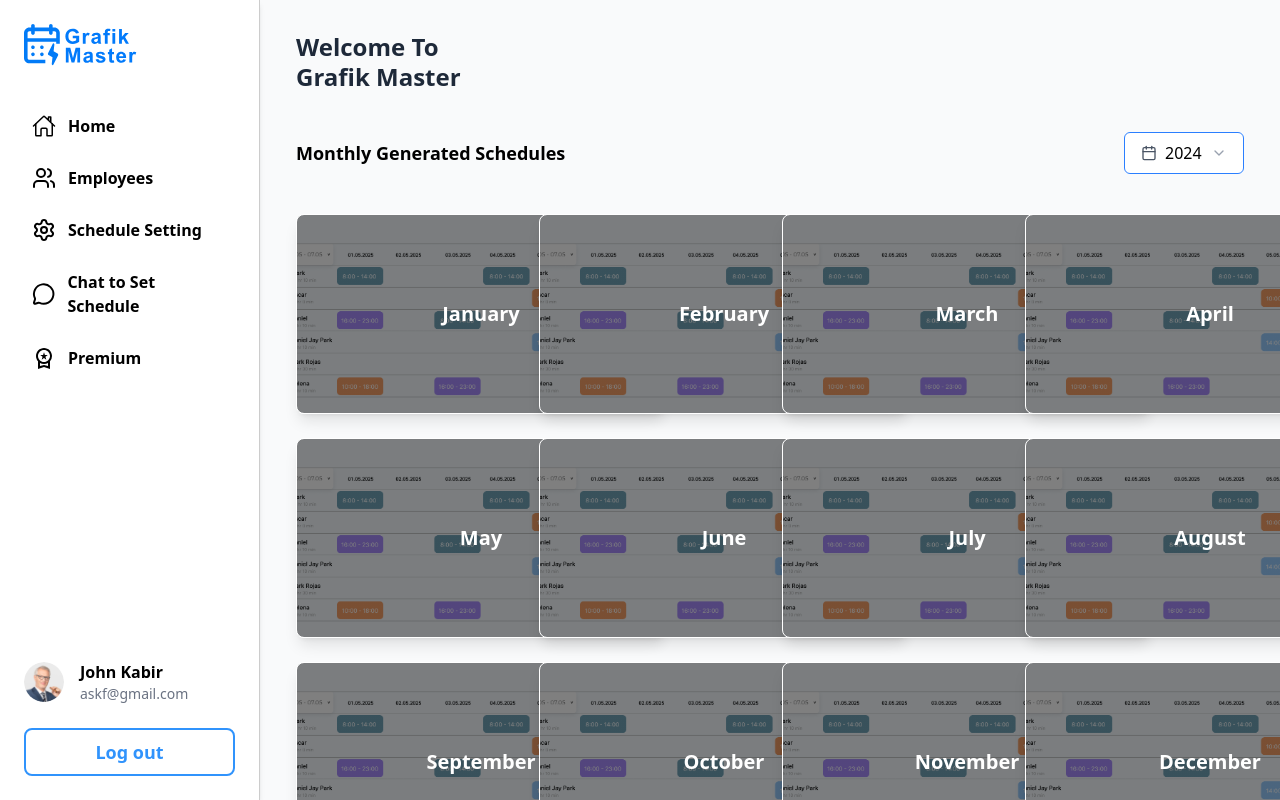
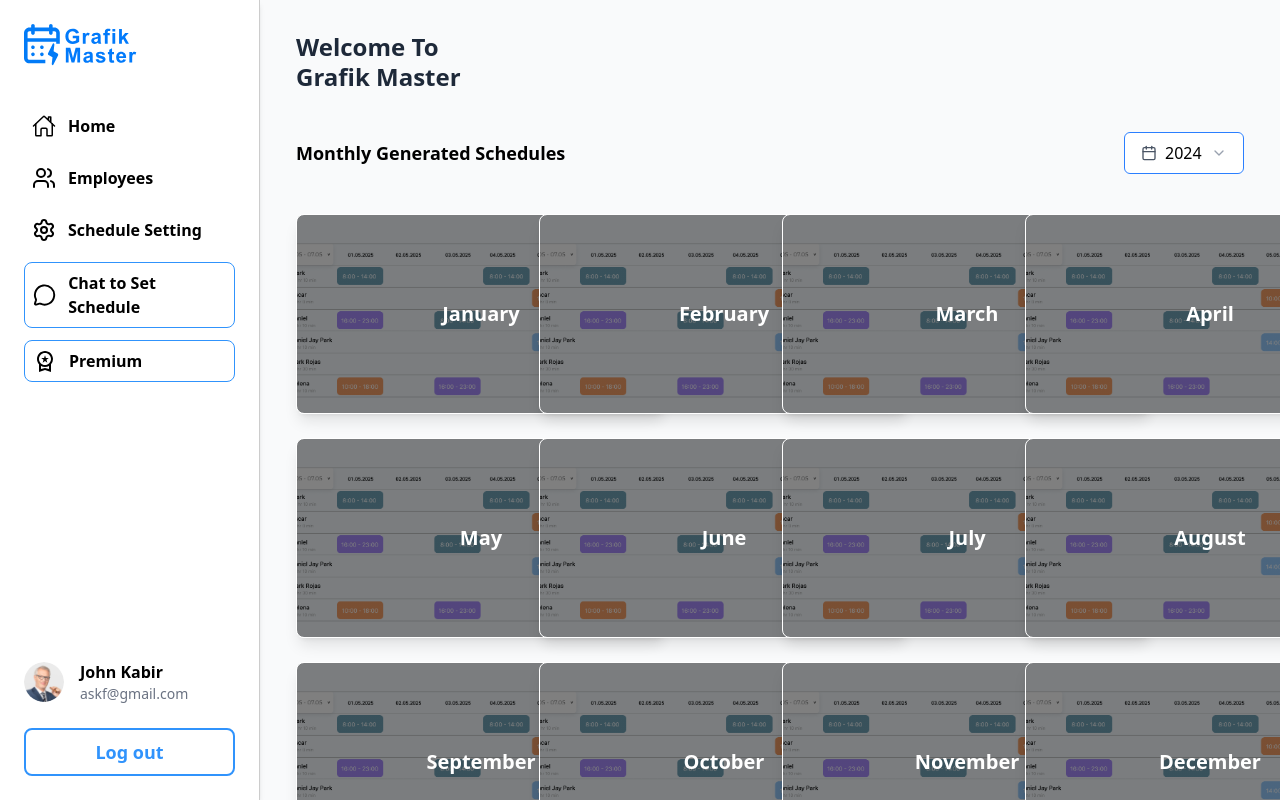
Before and after one commit to Cyber-Programer/STworz_Konto_Schedule, a React (Vite) app: page /dashboard in a window 1280 px wide. Built offline with nearby package versions, Linux system fonts and the light colour scheme; a web font is replaced by a local one.

Commit message:
component correction

```diff
--- a/src/components/Sidebar/Sidebar.jsx
+++ b/src/components/Sidebar/Sidebar.jsx
@@ -1,13 +1,100 @@
+// import React, { useState } from "react";
+// import WebIcons from "../../assets/images";
+// import { IoHomeOutline } from "react-icons/io5";
+// import { FaUserFriends } from "react-icons/fa";
+// import { MdOutlineSchedule, MdOutlineWorkspacePremium } from "react-icons/md";
+// import { TbFileExport } from "react-icons/tb";
+// import pp from "../../assets/pp.png";
+// import { useNavigate } from "react-router-dom";
+// import { Settings } from "lucide-react";
+// import { MessageCircle, Users } from "lucide-react";
+
+// const Sidebar = ({ isOpen, toggleSidebar }) => {
+//   const [selectedNav, setSelectedNav] = useState("Dashboard");
+
+//   const menuItems = [
+//     { name: "Home", path: "/dashboard", ico: IoHomeOutline },
+//     { name: "Employees", path: "/employee", ico: Users },
+//     { name: "Schedule Setting", path: "/schedule", ico: Settings },
+//     { name: "Chat to Set Schedule", path: "/chat", ico: MessageCircle },
+//     { name: "Premium", path: "/premium", ico: MdOutlineWorkspacePremium },
+//   ];
+
+//   const navigate = useNavigate();
+
+//   return (
+//     <div
+//       className={`fixed sm:static top-0 left-0 h-full w-[260px] bg-white z-50 shadow-md transform transition-transform duration-300
+//         ${
+//           isOpen ? "translate-x-0" : "-translate-x-full"
+//         } sm:translate-x-0 p-6 flex flex-col justify-between border-r border-textClr/20`}
+//     >
+//       {/* Close button (mobile only) */}
+//       {/* <button
+//         className="sm:hidden absolute top-4 right-4 text-2xl"
+//         onClick={toggleSidebar}
+//       >
+//         ✕
+//       </button> */}
+
+//       {/* Logo + Nav */}
+//       <div className="flex flex-col gap-10">
+//         <img src={WebIcons.logo} alt="Logo" className="w-32" />
+
+//         <div className="flex flex-col gap-3">
+//           {menuItems.map((e) => {
+//             const isSelected = selectedNav === e.name;
+//             return (
+//               <div
+//                 key={e.name}
+//                 onClick={() => {
+//                   setSelectedNav(e.name);
+//                   navigate(e.path);
+//                   toggleSidebar(); // Close on mobile click
+//                 }}
+//                 className={`flex items-center gap-3 text-base font-semibold p-2 rounded-lg cursor-pointer transition
+//                   ${
+//                     isSelected
+//                       ? "bg-Primary text-white"
+//                       : "text-black hover:bg-gray-100"
+//                   }`}
+//               >
+//                 <e.ico className="text-2xl" />
+//                 {e.name}
+//               </div>
+//             );
+//           })}
+//         </div>
+//       </div>
+
+//       {/* Profile */}
+//       <div className="flex flex-col gap-6">
+//         <div className="flex gap-4 items-center">
+//           <img src={pp} alt="Profile" className="w-10 h-10 rounded-full" />
+//           <div>
+//             <h2 className="font-semibold">John Kabir</h2>
+//             <p className="text-sm text-gray-500">askf@gmail.com</p>
+//           </div>
+//         </div>
+//         <button onClick={()=>{navigate('/')}} className="w-full py-2 border-2 border-Primary text-Primary hover:bg-Primary hover:text-white rounded-lg font-semibold text-lg">
+//           Log out
+//         </button>
+//       </div>
+//     </div>
+//   );
+// };
+
+// export default Sidebar;
+
+
+
 import React, { useState } from "react";
 import WebIcons from "../../assets/images";
 import { IoHomeOutline } from "react-icons/io5";
-import { FaUserFriends } from "react-icons/fa";
-import { MdOutlineSchedule, MdOutlineWorkspacePremium } from "react-icons/md";
-import { TbFileExport } from "react-icons/tb";
+import { MdOutlineWorkspacePremium } from "react-icons/md";
+import { useNavigate } from "react-router-dom";
+import { Settings, MessageCircle, Users } from "lucide-react";
 import pp from "../../assets/pp.png";
-import { useNavigate } from "react-router-dom";
-import { Settings } from "lucide-react";
-import { MessageCircle, Users } from "lucide-react";
 
 const Sidebar = ({ isOpen, toggleSidebar }) => {
   const [selectedNav, setSelectedNav] = useState("Dashboard");
@@ -25,18 +112,8 @@ const Sidebar = ({ isOpen, toggleSidebar }) => {
   return (
     <div
       className={`fixed sm:static top-0 left-0 h-full w-[260px] bg-white z-50 shadow-md transform transition-transform duration-300
-        ${
-          isOpen ? "translate-x-0" : "-translate-x-full"
-        } sm:translate-x-0 p-6 flex flex-col justify-between border-r border-textClr/20`}
+        ${isOpen ? "translate-x-0" : "-translate-x-full"} sm:translate-x-0 p-6 flex flex-col justify-between border-r border-textClr/20`}
     >
-      {/* Close button (mobile only) */}
-      {/* <button
-        className="sm:hidden absolute top-4 right-4 text-2xl"
-        onClick={toggleSidebar}
-      >
-        ✕
-      </button> */}
-
       {/* Logo + Nav */}
       <div className="flex flex-col gap-10">
         <img src={WebIcons.logo} alt="Logo" className="w-32" />
@@ -44,6 +121,9 @@ const Sidebar = ({ isOpen, toggleSidebar }) => {
         <div className="flex flex-col gap-3">
           {menuItems.map((e) => {
             const isSelected = selectedNav === e.name;
+            const isBordered =
+              e.name === "Premium" || e.name === "Chat to Set Schedule";
+
             return (
               <div
                 key={e.name}
@@ -53,10 +133,11 @@ const Sidebar = ({ isOpen, toggleSidebar }) => {
                   toggleSidebar(); // Close on mobile click
                 }}
                 className={`flex items-center gap-3 text-base font-semibold p-2 rounded-lg cursor-pointer transition
+                  ${isSelected ? "bg-Primary text-white" : "text-black hover:bg-gray-100"}
                   ${
-                    isSelected
-                      ? "bg-Primary text-white"
-                      : "text-black hover:bg-gray-100"
+                    isBordered
+                      ? "border border-Primary rounded-lg"
+                      : ""
                   }`}
               >
                 <e.ico className="text-2xl" />
@@ -76,7 +157,12 @@ const Sidebar = ({ isOpen, toggleSidebar }) => {
             <p className="text-sm text-gray-500">askf@gmail.com</p>
           </div>
         </div>
-        <button onClick={()=>{navigate('/')}} className="w-full py-2 border-2 border-Primary text-Primary hover:bg-Primary hover:text-white rounded-lg font-semibold text-lg">
+        <button
+          onClick={() => {
+            navigate("/");
+          }}
+          className="w-full py-2 border-2 border-Primary text-Primary hover:bg-Primary hover:text-white rounded-lg font-semibold text-lg"
+        >
           Log out
         </button>
       </div>
--- a/src/pages/Dashboard/Dashboard.jsx
+++ b/src/pages/Dashboard/Dashboard.jsx
@@ -144,6 +144,8 @@ const Dashboard = ({
     })
   );
 
+
+
   const shOptionsCss =
     "flex gap-2 items-center cursor-pointer justify-center border px-3 py-2 border-blue-500";
 
@@ -163,10 +165,10 @@ const Dashboard = ({
   };
 
   const getShiftColorClass = (shift) => {
-    if (shift.includes("08:00")) return "bg-[#669bbc]";
-    if (shift.includes("10:00")) return "bg-[#f4a261]";
-    if (shift.includes("14:00")) return "bg-[#89c2d9]";
-    if (shift.includes("16:00")) return "bg-[#9d4edd]";
+    if (shift.includes("08:00")) return "bg-[#71A3B7]"; // #71A3B7
+    if (shift.includes("10:00")) return "bg-[#97CBFD]"; // #97CBFD
+    if (shift.includes("14:00")) return "bg-[#A68BFB]"; // #A68BFB
+    if (shift.includes("16:00")) return "bg-[#F59F67]"; // #F59F67
     return "bg-gray-400";
   };
 
```
Also changed, not shown: src/assets/NavLogo.svg (added), src/assets/NavLogo2.png (added).
